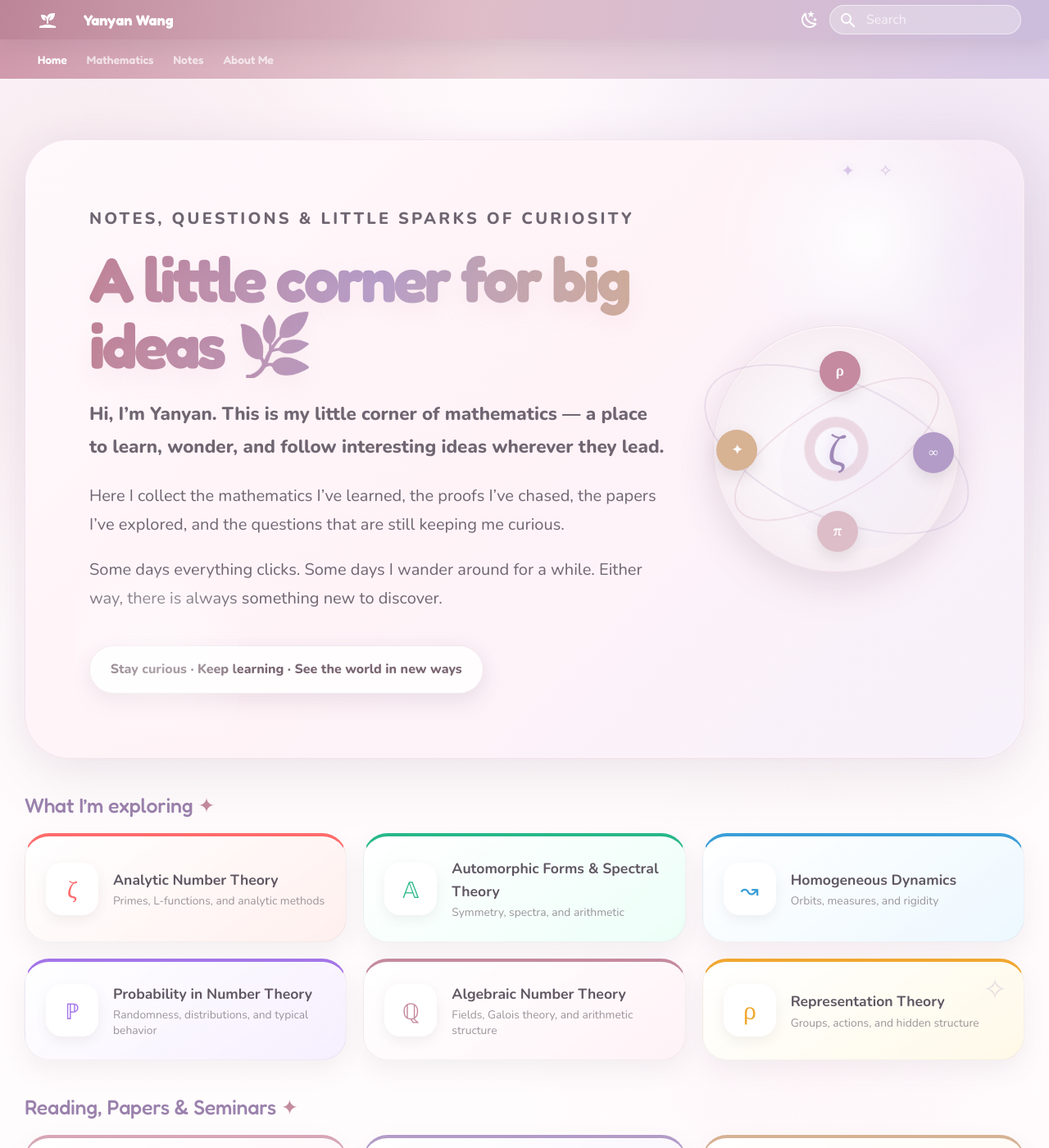
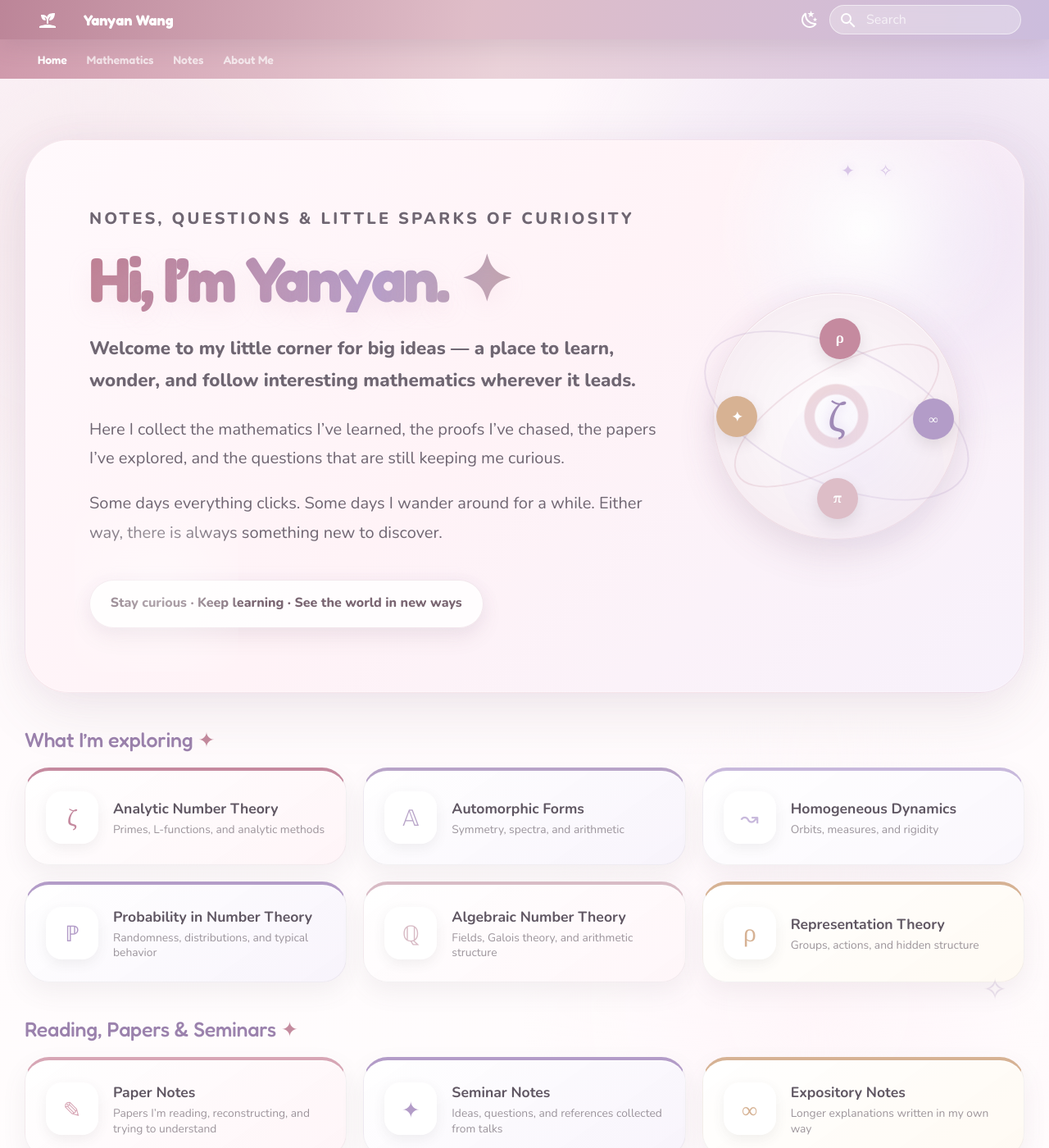
Before and after one commit to yanyanwang-math/yanyanwang-math.github.io, an MkDocs documentation site: the page built from docs/index.md, in a window 1280 px wide and 1400 px high. Shown: the whole window at 82% size. Built offline with MkDocs 1.6.1 and Material for MkDocs 9.7.7, drawn with Linux system fonts in a browser that asks for light colours; some of the changed text lies outside the part shown.

Commit message:
Add files via upload

```diff
--- a/docs/index.md
+++ b/docs/index.md
@@ -11,11 +11,11 @@ hide:
     <div class="fresh-copy">
       <p class="fresh-kicker">NOTES, QUESTIONS & LITTLE SPARKS OF CURIOSITY</p>
 
-      <h1>A little corner for big ideas <span>🌿</span></h1>
+      <h1>Hi, I’m Yanyan. <span>✦</span></h1>
 
       <p class="fresh-intro">
-        Hi, I’m Yanyan. This is my little corner of mathematics —
-        a place to learn, wonder, and follow interesting ideas wherever they lead.
+        Welcome to my little corner for big ideas — a place to learn,
+        wonder, and follow interesting mathematics wherever it leads.
       </p>
 
       <p>
@@ -50,7 +50,7 @@ hide:
   <div class="fresh-grid">
 
     <a class="fresh-card"
-       style="--card:#ff6b6b; --soft:#fff0ee;"
+       style="--card:#c58a9f; --soft:#fff5f8;"
        href="analytic-number-theory/">
       <span class="fresh-icon">ζ</span>
       <strong>Analytic Number Theory</strong>
@@ -58,15 +58,15 @@ hide:
     </a>
 
     <a class="fresh-card"
-       style="--card:#28b889; --soft:#edfff8;"
+       style="--card:#b8a4c8; --soft:#f8f4fc;"
        href="automorphic-forms/">
       <span class="fresh-icon">𝔸</span>
-      <strong>Automorphic Forms &amp; Spectral Theory</strong>
+      <strong>Automorphic Forms</strong>
       <small>Symmetry, spectra, and arithmetic</small>
     </a>
 
     <a class="fresh-card"
-       style="--card:#399ed8; --soft:#edf8ff;"
+       style="--card:#c8b9dc; --soft:#faf7fd;"
        href="homogeneous-dynamics/">
       <span class="fresh-icon">↝</span>
       <strong>Homogeneous Dynamics</strong>
@@ -74,7 +74,7 @@ hide:
     </a>
 
     <a class="fresh-card"
-       style="--card:#a475e8; --soft:#f6efff;"
+       style="--card:#b39cc8; --soft:#f8f4fc;"
        href="probabilistic-number-theory/">
       <span class="fresh-icon">ℙ</span>
       <strong>Probability in Number Theory</strong>
@@ -82,7 +82,7 @@ hide:
     </a>
 
     <a class="fresh-card"
-       style="--card:#c58a9f; --soft:#fff3f7;"
+       style="--card:#d8bbc5; --soft:#fff6f9;"
        href="algebraic-number-theory/">
       <span class="fresh-icon">ℚ</span>
       <strong>Algebraic Number Theory</strong>
@@ -90,7 +90,7 @@ hide:
     </a>
 
     <a class="fresh-card"
-       style="--card:#f0a72f; --soft:#fff9e8;"
+       style="--card:#d6b294; --soft:#fffaf3;"
        href="representation-theory/">
       <span class="fresh-icon">ρ</span>
       <strong>Representation Theory</strong>
@@ -131,14 +131,17 @@ hide:
 
   </div>
 
-  <div class="fresh-formula arithmatex">
-  \[
-  L(\beta_\chi,\chi)=0,
-  \qquad
-  \beta_\chi=1-\delta_\chi,
-  \qquad
-  0<\delta_\chi\ll\frac{1}{\log q}.
-  \]
+  <div class="fresh-formula">
+    <div class="formula-kicker">A formula currently on my mind <span>✦</span></div>
+    <div class="arithmatex">
+    \[
+    L(\beta_\chi,\chi)=0,
+    \qquad
+    \beta_\chi=1-\delta_\chi,
+    \qquad
+    0<\delta_\chi\ll\frac{1}{\log q}.
+    \]
+    </div>
   </div>
 
 </div>
```
